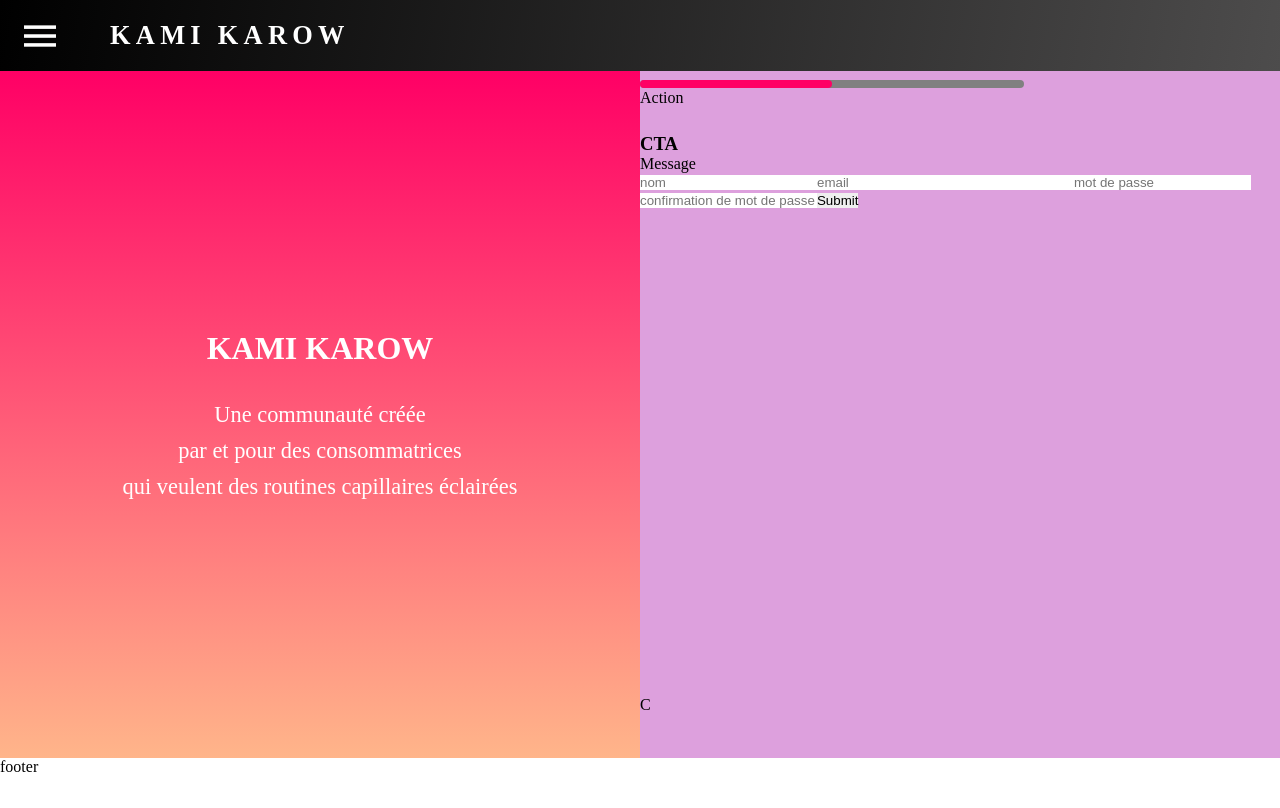
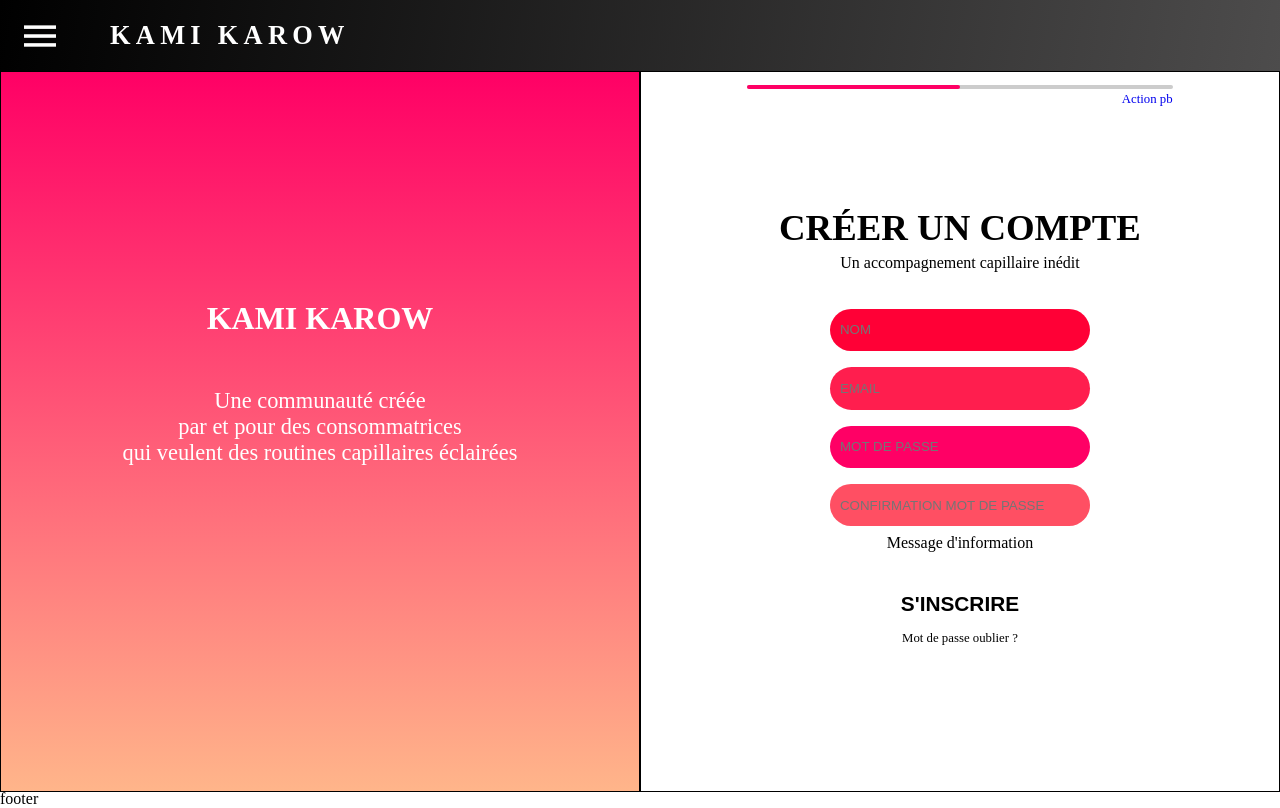
Before and after one commit to DiaraMar/KamiKarowFront, an Angular app: page / in a window 1280 px wide. Built offline with nearby package versions, Linux system fonts and the light colour scheme.

Commit message:
[dev-front html css] : add sign up form

```diff
--- a/src/app/nav-bar/nav-bar.component.scss
+++ b/src/app/nav-bar/nav-bar.component.scss
@@ -66,7 +66,7 @@ a, h1{
 
     padding: 5% 0px 0px 5%;
     width: 45.25%;
-    height:85.5vh;
+    height:84.75vh;
 
   }
 
@@ -106,7 +106,7 @@ a, h1{
         margin: 0;
         border-radius: 0px 0px 10px 10px;
         width: 95%;
-        height: 88.7%;
+        height: 85%;
 
 
       }
@@ -120,8 +120,8 @@ a, h1{
   @media only screen and (min-width: 1550px) {
     #myLinks {
         border-radius: 0px 0px;
-        width: 32.8%;
-        height: 81%;
+        width: 36%;
+        height: 76.45%;
 
 
       }
--- a/src/app/progress-bar/progress-bar.component.scss
+++ b/src/app/progress-bar/progress-bar.component.scss
@@ -2,11 +2,11 @@
 
 progress {
     border-radius: 7px;
-    width: 60%;
-    height: 1vh;
+    width: 100%;
+    height: 0.5vh;
   }
   progress::-webkit-progress-bar {
-    background-color: grey;
+    background-color: #CCCCCC;
     border-radius: 7px;
   }
   progress::-webkit-progress-value {
--- a/src/app/sign-up/sign-up.component.html
+++ b/src/app/sign-up/sign-up.component.html
@@ -1,36 +1,39 @@
 <section class="sign-up-screen">
    <div class="sign-up-sides">
      <div class="left-screen side-sign-up-screen" id="left-scr">
-          <h2>KAMI KAROW</h2>
+       <h2 class="marque">KAMI KAROW</h2>
        <div class="vision-message">
          <p>Une communauté créée</p>
          <p>par et pour des consommatrices</p>
          <p>qui veulent des routines capillaires éclairées</p>
         </div>
       </div>
-
       <div class="right-screen side-sign-up-screen" id="right-scr">
         <div class="items-right-screen top-screen flex">
-               <div class="progress-bar"><app-progress-bar [step]="2" [totalSteps]="4"  ></app-progress-bar></div>
-               <div class="progress-bar">Action</div>
+          <div class="progress-bar item-top-screen"><app-progress-bar [step]="2" [totalSteps]="4"  ></app-progress-bar></div>
+          <div class="alternativeCta item-top-screen"><a href="#home">Action pb</a></div>
         </div>
         <div class="items-right-screen main-screen">
-               <h3>CTA</h3>
-               <p>Message</p>
-               <form #f="ngForm" (ngSubmit)="onSignUp(f)" novalidate>
-                    <input name="name" type="text" pattern="/^[a-zA-Z0-9_-]{4,16}$/" placeholder="nom" ngModel required #first="ngModel">
-                    <input name="email" type="email"  pattern="^[\w-\.]+@([\w-]+\.)+[\w-]{2,4}$" size="30" placeholder="email" ngModel required #second="ngModel">
-                    <input name="password" type="password" pattern="/^\S*(?=\S{6,})(?=\S*\d)(?=\S*[A-Z])(?=\S*[a-z])(?=\S*[!@#$%^&*? ])\S*$/" placeholder="mot de passe" ngModel required #third="ngModel">
-                    <input name="confirmPassword" type="password"placeholder="confirmation de mot de passe" ngModel required #fourth="ngModel">
-                    <button>Submit</button>
+          <h3 class="item-main-screen title-page">Créer un compte</h3>
+          <p class="item-main-screen sub-title-page">Un accompagnement capillaire inédit</p>
+          <div class="item-main-screen form">
+            <form #f="ngForm" (ngSubmit)="onSignUp(f)" novalidate >
+              <input name="name" class="name item-form" type="text" pattern="/^[a-zA-Z0-9_-]{4,16}$/" placeholder="NOM" ngModel required #first="ngModel">
+              <input name="email" class="email item-form" type="email"  pattern="^[\w-\.]+@([\w-]+\.)+[\w-]{2,4}$" size="30" placeholder="EMAIL" ngModel required #second="ngModel">
+              <input name="password" class="password item-form" type="password" pattern="/^\S*(?=\S{6,})(?=\S*\d)(?=\S*[A-Z])(?=\S*[a-z])(?=\S*[!@#$%^&*? ])\S*$/" placeholder="MOT DE PASSE" ngModel required #third="ngModel">
+              <input name="confirmPassword" class="confirmPassword item-form" type="password"placeholder="CONFIRMATION MOT DE PASSE" ngModel required #fourth="ngModel">
+              <p>Message d'information</p>
+              <button class="submit item-form">S'inscrire</button>
             </form>
           </div>
-          <div class="items-right-screen bottom-screen">C</div>
+        </div>
+        <div class="items-right-screen bottom-screen">
+          <a href="#mot de passe oublier">Mot de passe oublier ?</a>
+        </div>
       </div>
     </div>
     <div class="switch-page">
       <button (click)="changeVisibilityScreen()" id="right-btn"></button>
       <button (click)="changeVisibilityScreen()" id="left-btn"></button>
-
     </div>
 </section>
--- a/src/app/sign-up/sign-up.component.scss
+++ b/src/app/sign-up/sign-up.component.scss
@@ -27,7 +27,7 @@
   }
 
   .switch-page button{
-      background-color: grey ;
+      background-color: #CCCCCC ;
       border-radius: 25px;
       height: 25px;
       width: 25px;
@@ -41,14 +41,14 @@
 
   .side-sign-up-screen{
 //  box-sizing: border-box;
-    border: solid black 1px;
+    border: 1px solid black !important;
     margin: 0px;
     padding: 0px;
     width: 50%;
     display: grid;
     height: 100%;
     grid-template-columns: 1fr;
-    grid-template-rows: 1fr 9fr 1fr;
+    grid-template-rows: 1fr 13fr 4fr;
     gap: 0px 0px;
     grid-auto-flow: row;
     grid-template-areas:
@@ -61,13 +61,14 @@
 //   left screen
 .left-screen {
     background: linear-gradient(#FF0065, #FFB58A);
-    display: flex;
-    flex-direction: column;
+
     gap: 35px;
     text-align: center;
     vertical-align: middle;
     justify-content: center;
     color: white;
+    grid-template-columns: repeat(12, 1fr);
+    grid-template-rows: 2fr 1fr 1fr 4fr 3fr;
 
 }
 
@@ -75,11 +76,24 @@
     font-size: 2em;
 }
 
+.marque{
+    grid-column-start:2;
+    grid-column-end: 12;
+    grid-row-start: 3;
+    grid-row-end: 3;
+    font-size: 2.3em;
+    text-transform: uppercase;
+
+}
 .vision-message{
-    display: flex;
-    flex-direction: column;
-    gap: 10px;
+    font-size: 1em;
+    grid-column-start:2;
+    grid-column-end: 12;
+    grid-row-start: 4;
+    grid-row-end: 4;
 }
+
+
 
 .vision-message p{
     font-size: 1.4em;
@@ -88,22 +102,131 @@
 //Right screen
 .right-screen{
     //TODO background-color: white
-    background-color: plum;
 }
 
 .right-screen div{
     color: black;
 }
+
+//top scren
 .top-screen{
     grid-area: "top-screen";
+    display: grid;
+    grid-template-columns: repeat(12, 1fr);
+    grid-template-rows: repeat(2, 1fr);;
+    gap: 0px 0px;
+    grid-auto-flow: row;
+
+}
+.progress-bar {
+    grid-column-start:3;
+    grid-column-end: 11;
+    grid-row-start: 1;
+    grid-row-end: 2;
 }
 
-.main-screen{
-    grid-area: "main-screen";
+.alternativeCta {
+    font-size: 0.8em;
+    grid-column-start: 3;
+    grid-column-end: 11;
+    grid-row-start: 2;
+    grid-row-end: 3;
+    text-align: right;
+}
+.alternativeCta a{
+    text-decoration: none;
 }
 
+//main
+.main-screen{
+    //TODELETE
+    grid-area: "main-screen";
+    display: grid;
+    height: 100%;
+    grid-template-columns: repeat(12, 1fr);
+    grid-template-rows: 2fr 1fr 1fr 4fr 3fr;
+    gap: 0px 0px;
+    grid-auto-flow: row;
+}
+
+    //TODELETE
+.item-main-screen{
+    text-align: center;
+}
+
+.title-page{
+    grid-column-start:2;
+    grid-column-end: 12;
+    grid-row-start: 2;
+    grid-row-end: 2;
+    font-size: 2.3em;
+    text-transform: uppercase;
+
+}
+.sub-title-page{
+    font-size: 1em;
+    grid-column-start:3;
+    grid-column-end: 11;
+    grid-row-start: 3;
+    grid-row-end: 3;
+}
+
+
+.form{
+    grid-column-start:3;
+    grid-column-end: 11;
+    grid-row-start: 4;
+    grid-row-end: 9;
+}
+
+.item-form{
+    border-radius: 25px;
+    height: 2.8vh;
+    margin: 1vh 0px 1vh 0px !important;
+    padding: 10px !important;
+    width: 30vh;
+}
+
+.name{
+    background-color: #FF0036;
+}
+.email{
+    background-color: #FF1E4E;
+}
+.password{
+    background-color: #FF0065;
+}
+.confirmPassword{
+    background-color: #FF4F63;
+}
+
+.form button{
+    background-color: white;
+    margin-top: 30px !important;
+    height: 5vh;
+    padding: 10x 0px !important;
+    font-size: 1.3em;
+    text-transform: uppercase;
+    font-weight: 900;
+}
+
+.form button:hover{
+    border: 1px solid black !important;
+    border-radius: 0px;
+}
+
+//bottom
+
 .bottom-screen{
+    font-size: 0.8em;
     grid-area: "bottom-screen";
+    text-align: center;
+}
+.bottom-screen a{
+    color: black;
+
+    text-decoration: none;
+
 }
 
 
@@ -131,6 +254,8 @@
     .side-sign-up-screen{
         height: 100%;
         width: 100%;
+        border: 0px !important;
+
     }
 
     #right-btn{
```
Lines whose indentation alone changed are shown as unchanged.
